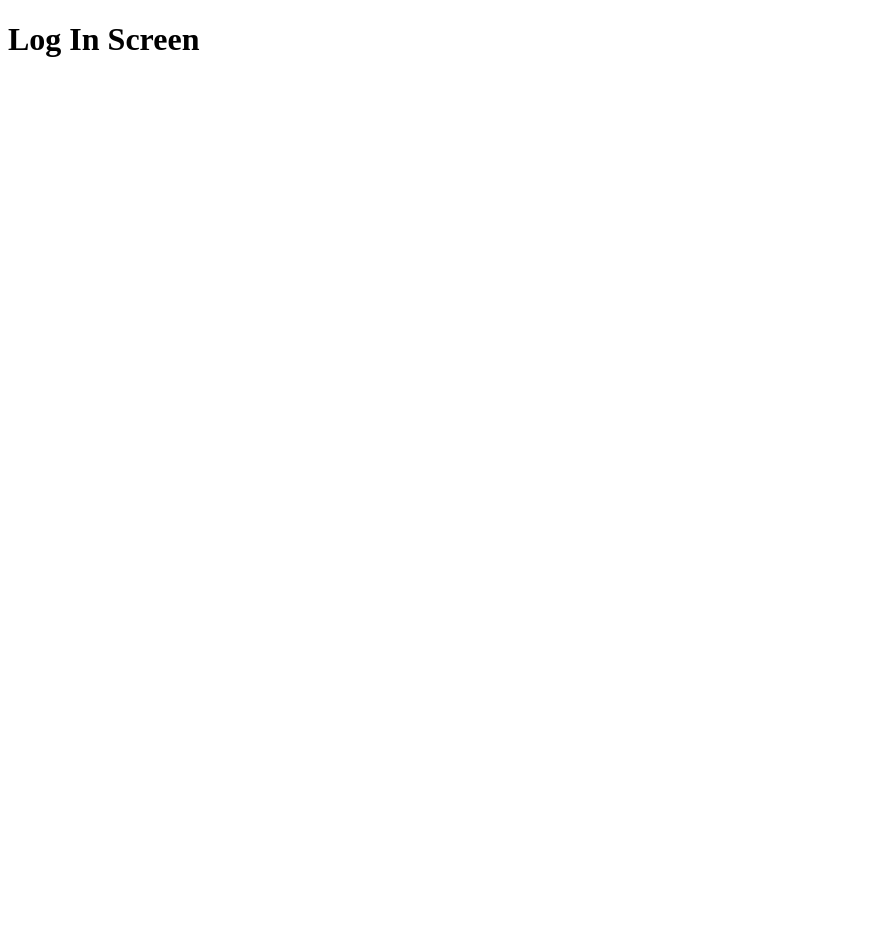
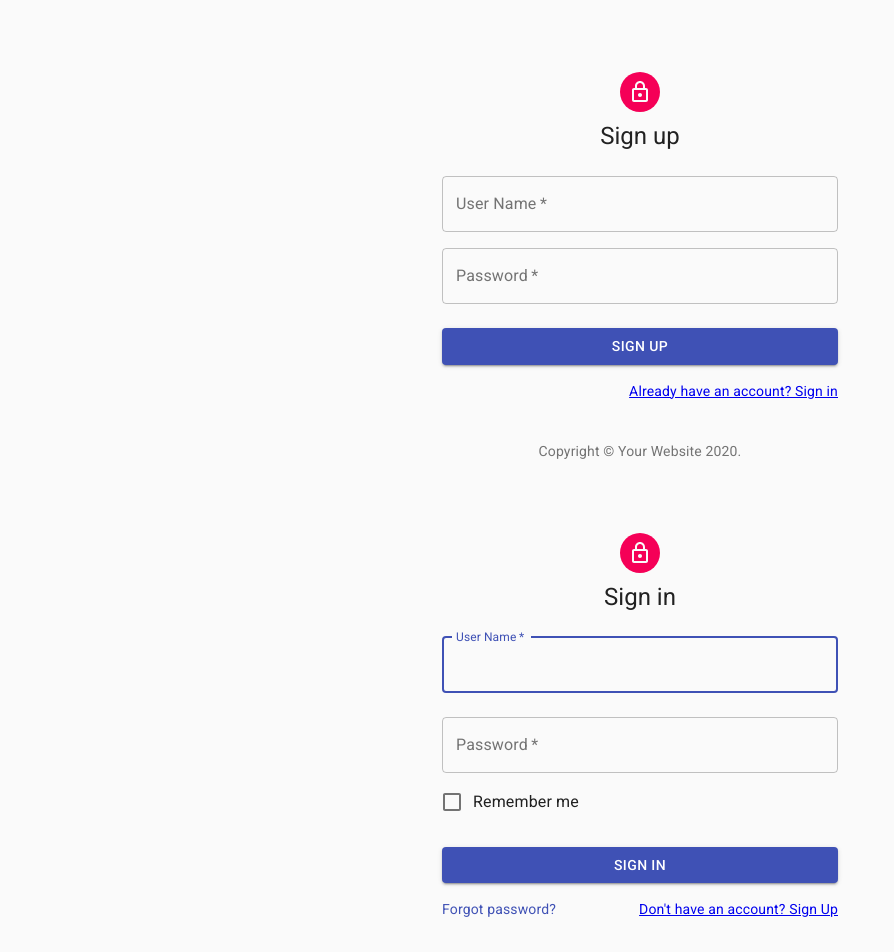
Before and after one commit to Ejguzman3988/hobby-client, a React (Create React App) app: page /Register in a window 1280 px wide. Shown: the top 952 px of the page, without its empty margins (0-894 px from the left). Before the commit the page ends 800 px from the top, so only its background shows below. Built offline with nearby package versions, Linux system fonts and the light colour scheme; no server answers.

Commit message:
Added a sign in and sign up feature to home page.

```diff
--- a/src/App.js
+++ b/src/App.js
@@ -5,9 +5,17 @@
 
 import Home from "./containers/Home";
 import NavBar from "./components/NavBar";
+
+// Timers
 import TimerList from "./containers/timers/TimerList";
 import TimerForm from "./containers/timers/TimerForm";
 import TimerShow from "./containers/timers/TimerShow";
+
+// Session
+import SignIn from "./containers/sessions/SignIn";
+import Register from "./containers/sessions/Register";
+
+// Actions
 import { fetchTimers } from "./actions/Timers";
 
 export class App extends Component {
@@ -16,8 +24,17 @@
   }
 
   render() {
-    if (true) {
-      return <h1>Log In Screen</h1>;
+    if (!this.props.login) {
+      return (
+        <Router>
+          <div className="App">
+            <switch>
+              <Route exact path="/Register" exact component={Register} />
+              <Route component={SignIn} />
+            </switch>
+          </div>
+        </Router>
+      );
     } else {
       return (
         <Router>
@@ -38,4 +55,11 @@
   }
 }
 
-export default connect(null, { fetchTimers })(App);
+const mapStateToProps = (state) => {
+  return {
+    login: state.sessionsReducer.login,
+    username: state.sessionsReducer.username,
+  };
+};
+
+export default connect(mapStateToProps, { fetchTimers })(App);
--- /dev/null
+++ b/src/containers/sessions/Register.js
@@ -0,0 +1,122 @@
+import React from "react";
+import Avatar from "@material-ui/core/Avatar";
+import Button from "@material-ui/core/Button";
+import CssBaseline from "@material-ui/core/CssBaseline";
+import TextField from "@material-ui/core/TextField";
+import { NavLink } from "react-router-dom";
+import Link from "@material-ui/core/Link";
+import Grid from "@material-ui/core/Grid";
+import Box from "@material-ui/core/Box";
+import LockOutlinedIcon from "@material-ui/icons/LockOutlined";
+import Typography from "@material-ui/core/Typography";
+import { makeStyles } from "@material-ui/core/styles";
+import Container from "@material-ui/core/Container";
+
+function Copyright() {
+  return (
+    <Typography variant="body2" color="textSecondary" align="center">
+      {"Copyright © "}
+      <Link color="inherit" href="https://material-ui.com/">
+        Your Website
+      </Link>{" "}
+      {new Date().getFullYear()}
+      {"."}
+    </Typography>
+  );
+}
+
+const useStyles = makeStyles((theme) => ({
+  paper: {
+    marginTop: theme.spacing(8),
+    display: "flex",
+    flexDirection: "column",
+    alignItems: "center",
+  },
+  avatar: {
+    margin: theme.spacing(1),
+    backgroundColor: theme.palette.secondary.main,
+  },
+  form: {
+    width: "100%", // Fix IE 11 issue.
+    marginTop: theme.spacing(3),
+  },
+  submit: {
+    margin: theme.spacing(3, 0, 2),
+  },
+}));
+
+export default function SignUp() {
+  const classes = useStyles();
+
+  return (
+    <Container component="main" maxWidth="xs">
+      <CssBaseline />
+      <div className={classes.paper}>
+        <Avatar className={classes.avatar}>
+          <LockOutlinedIcon />
+        </Avatar>
+        <Typography component="h1" variant="h5">
+          Sign up
+        </Typography>
+        <form className={classes.form} noValidate>
+          <Grid container spacing={2}>
+            <Grid item xs={12}>
+              <TextField
+                variant="outlined"
+                required
+                fullWidth
+                id="username"
+                label="User Name"
+                name="username"
+                autoComplete="username"
+              />
+            </Grid>
+            <Grid item xs={12}>
+              <TextField
+                variant="outlined"
+                required
+                fullWidth
+                name="password"
+                label="Password"
+                type="password"
+                id="password"
+                autoComplete="current-password"
+              />
+            </Grid>
+            {/* <Grid item xs={12}>
+              <TextField
+                variant="outlined"
+                required
+                fullWidth
+                name="confirm_password"
+                label="Confirm Password"
+                type="confirm_password"
+                id="confirm_password"
+                autoComplete="current-password"
+              />
+            </Grid> */}
+          </Grid>
+          <Button
+            type="submit"
+            fullWidth
+            variant="contained"
+            color="primary"
+            className={classes.submit}
+          >
+            Sign Up
+          </Button>
+          <Grid container justify="flex-end">
+            <Grid item>
+              <NavLink to="/signin" variant="body2">
+                Already have an account? Sign in
+              </NavLink>
+            </Grid>
+          </Grid>
+        </form>
+      </div>
+      <Box mt={5}>
+        <Copyright />
+      </Box>
+    </Container>
+  );
+}
--- /dev/null
+++ b/src/containers/sessions/SignIn.js
@@ -0,0 +1,122 @@
+import React from "react";
+import Avatar from "@material-ui/core/Avatar";
+import Button from "@material-ui/core/Button";
+import CssBaseline from "@material-ui/core/CssBaseline";
+import TextField from "@material-ui/core/TextField";
+import FormControlLabel from "@material-ui/core/FormControlLabel";
+import Checkbox from "@material-ui/core/Checkbox";
+import Link from "@material-ui/core/Link";
+import Grid from "@material-ui/core/Grid";
+import Box from "@material-ui/core/Box";
+import LockOutlinedIcon from "@material-ui/icons/LockOutlined";
+import Typography from "@material-ui/core/Typography";
+import { makeStyles } from "@material-ui/core/styles";
+import Container from "@material-ui/core/Container";
+import { NavLink } from "react-router-dom";
+
+function Copyright() {
+  return (
+    <Typography variant="body2" color="textSecondary" align="center">
+      {"Copyright © "}
+      <Link color="inherit" href="https://material-ui.com/">
+        Hobby Tracker
+      </Link>{" "}
+      {new Date().getFullYear()}
+      {"."}
+    </Typography>
+  );
+}
+
+const useStyles = makeStyles((theme) => ({
+  paper: {
+    marginTop: theme.spacing(8),
+    display: "flex",
+    flexDirection: "column",
+    alignItems: "center",
+  },
+  avatar: {
+    margin: theme.spacing(1),
+    backgroundColor: theme.palette.secondary.main,
+  },
+  form: {
+    width: "100%", // Fix IE 11 issue.
+    marginTop: theme.spacing(1),
+  },
+  submit: {
+    margin: theme.spacing(3, 0, 2),
+  },
+}));
+
+export default function SignIn() {
+  const classes = useStyles();
+
+  return (
+    <Container component="main" maxWidth="xs">
+      <CssBaseline />
+      <div className={classes.paper}>
+        <Avatar className={classes.avatar}>
+          <LockOutlinedIcon />
+        </Avatar>
+        <Typography component="h1" variant="h5">
+          Sign in
+        </Typography>
+        <form className={classes.form} noValidate>
+          <TextField
+            variant="outlined"
+            margin="normal"
+            required
+            fullWidth
+            id="username"
+            label="User Name"
+            name="username"
+            autoComplete="username"
+            autoFocus
+          />
+          <TextField
+            variant="outlined"
+            margin="normal"
+            required
+            fullWidth
+            name="password"
+            label="Password"
+            type="password"
+            id="password"
+            autoComplete="current-password"
+          />
+          <FormControlLabel
+            control={<Checkbox value="remember" color="primary" />}
+            label="Remember me"
+          />
+          <Button
+            type="submit"
+            fullWidth
+            variant="contained"
+            color="primary"
+            className={classes.submit}
+          >
+            Sign In
+          </Button>
+          <Grid container>
+            <Grid item xs>
+              <Link
+                href="#"
+                variant="body2"
+                onClick={() => alert("Functionality not working yet.")}
+              >
+                Forgot password?
+              </Link>
+            </Grid>
+            <Grid item>
+              <NavLink to="/register" variant="body2">
+                {"Don't have an account? Sign Up"}
+              </NavLink>
+            </Grid>
+          </Grid>
+        </form>
+      </div>
+      <Box mt={8}>
+        <Copyright />
+      </Box>
+    </Container>
+  );
+}
```
Also changed, not shown: src/reducers/index.js (+7 -4 lines).
